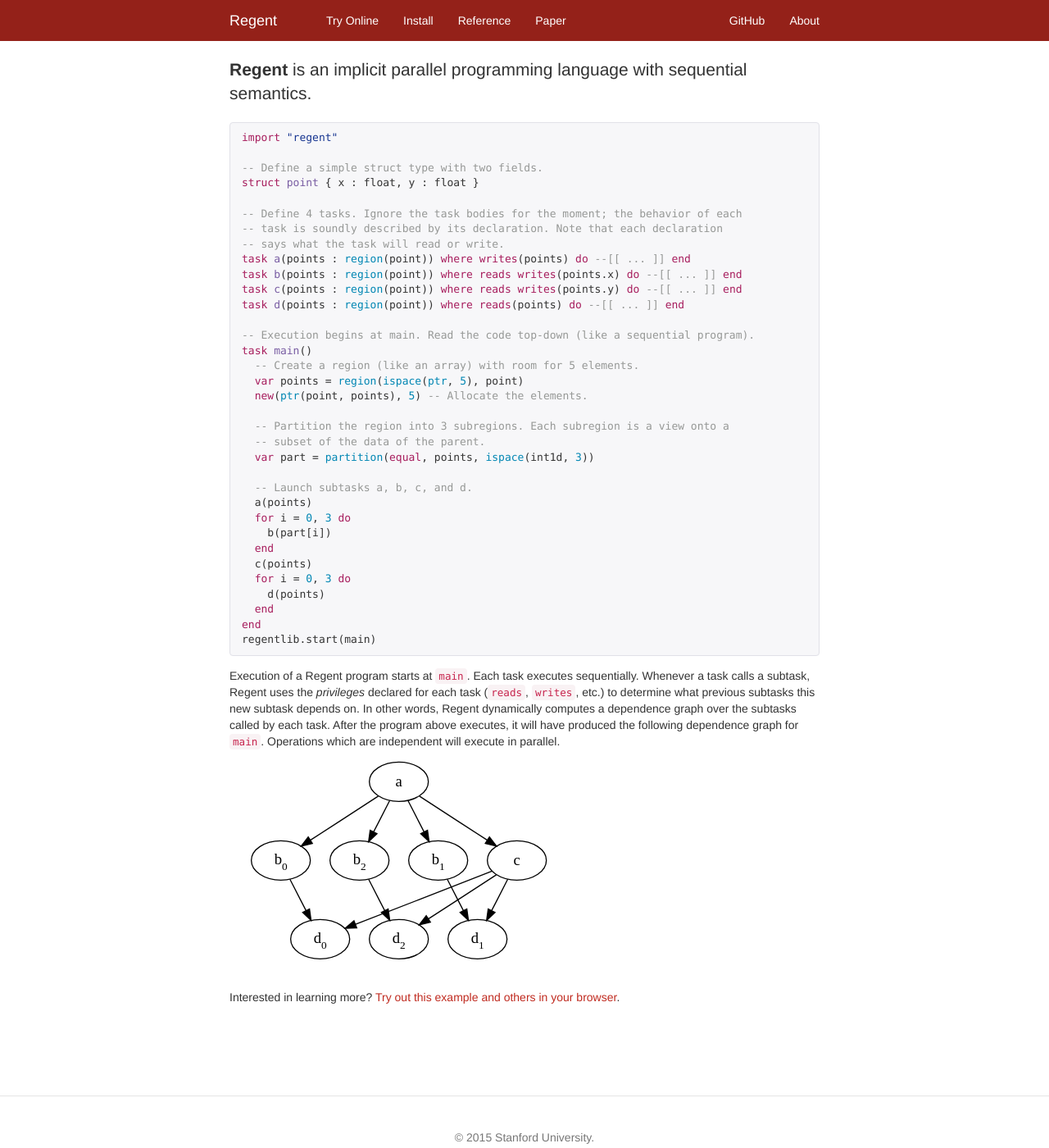
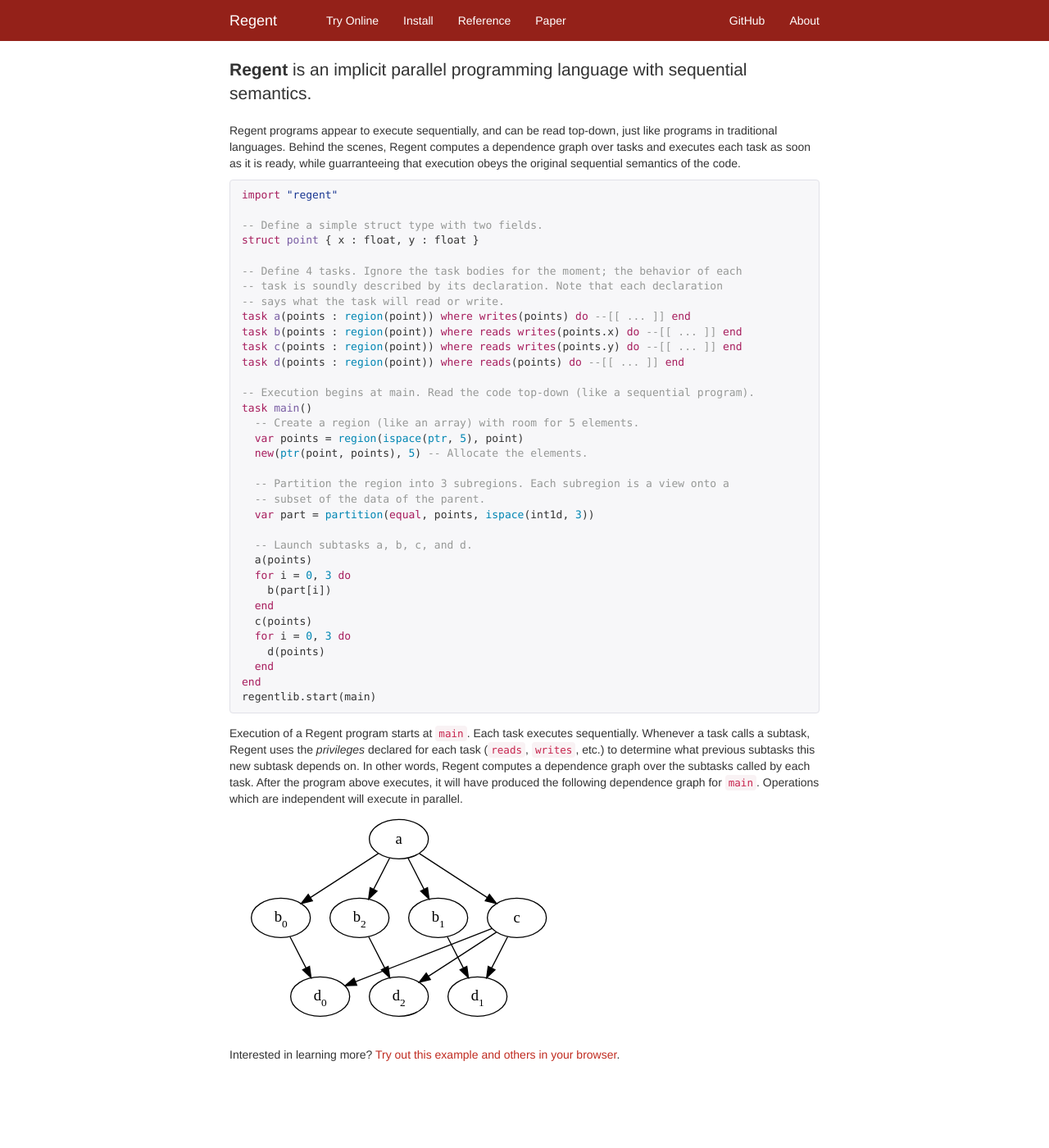
Before and after one commit to StanfordLegion/regent-lang.org, a Jekyll site: the page built from index.md, in a window 1280 px wide and 1400 px high. Shown: the whole window at 82% size. Built offline with Jekyll 4.4.1, drawn with Linux system fonts in a browser that asks for light colours; nearby versions of some CDN libraries.

Commit message:
Give that example a little more introduction.

```diff
--- a/index.md
+++ b/index.md
@@ -8,6 +8,12 @@
 
 **Regent** is an implicit parallel programming language with
 sequential semantics.
+
+Regent programs appear to execute sequentially, and can be read
+top-down, just like programs in traditional languages. Behind the
+scenes, Regent computes a dependence graph over tasks and executes
+each task as soon as it is ready, while guarranteeing that execution
+obeys the original sequential semantics of the code.
 
 {% highlight regent %}
 import "regent"
@@ -50,10 +56,10 @@
 sequentially. Whenever a task calls a subtask, Regent uses the
 *privileges* declared for each task (`reads`, `writes`, etc.) to
 determine what previous subtasks this new subtask depends on. In other
-words, Regent dynamically computes a dependence graph over the
-subtasks called by each task. After the program above executes, it
-will have produced the following dependence graph for
-`main`. Operations which are independent will execute in parallel.
+words, Regent computes a dependence graph over the subtasks called by
+each task. After the program above executes, it will have produced the
+following dependence graph for `main`. Operations which are
+independent will execute in parallel.
 
 ![]({{ site.baseurl }}/images/frontpage.svg)
 
```
